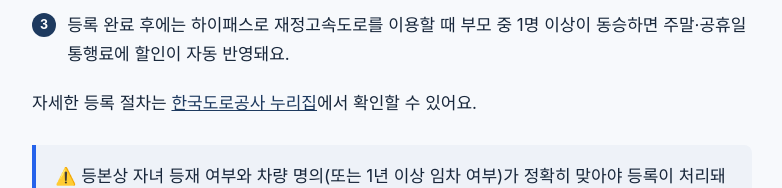
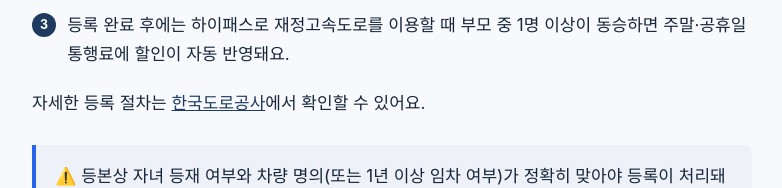
Before and after one commit to rabbitlogs/mybenepick, an Astro site: page /blog/multi-child-highway-toll-discount-2026 in a window 1280 px wide. Shown: the part 1952-2140 px from the top of the page, without its empty margins (108-890 px from the left). Built offline with nearby package versions, Linux system fonts and the light colour scheme; Astro itself is replaced by a stand-in of ours; a web font is replaced by a local one.

Commit message:
vault backup: 2026-07-20 23:09:56

```diff
--- a/src/content/blog/multi-child-highway-toll-discount-2026.md
+++ b/src/content/blog/multi-child-highway-toll-discount-2026.md
@@ -55,7 +55,7 @@ tags: ["다자녀고속도로통행료할인", "다자녀가구혜택", "하이
 2. 차량번호와 가족관계(주민등록등본 기준 자녀 정보)를 등록해요.
 3. 등록 완료 후에는 하이패스로 재정고속도로를 이용할 때 부모 중 1명 이상이 동승하면 주말·공휴일 통행료에 할인이 자동 반영돼요.
 
-자세한 등록 절차는 [한국도로공사 누리집](https://www.ex.co.kr)에서 확인할 수 있어요.
+자세한 등록 절차는 [한국도로공사](https://www.ex.co.kr)에서 확인할 수 있어요.
 
 > ⚠️ 등본상 자녀 등재 여부와 차량 명의(또는 1년 이상 임차 여부)가 정확히 맞아야 등록이 처리돼요. ==등록만 해두고 동승 조건을 놓치거나 평일·민자고속도로에서 이용하면 할인이 적용되지 않으니==, 여름휴가 등 장거리 이동 전에 조건을 한 번 더 확인해두는 게 좋아요.
 
```
